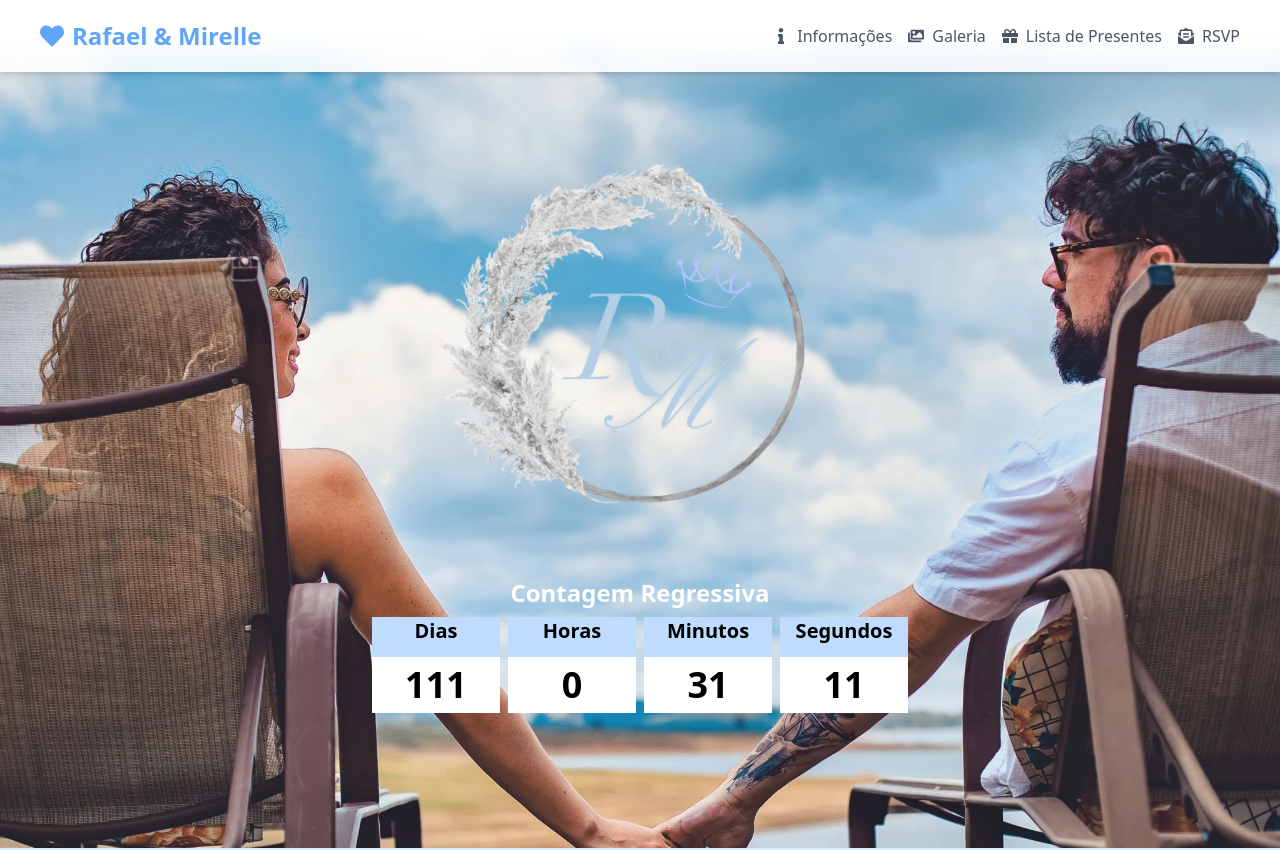
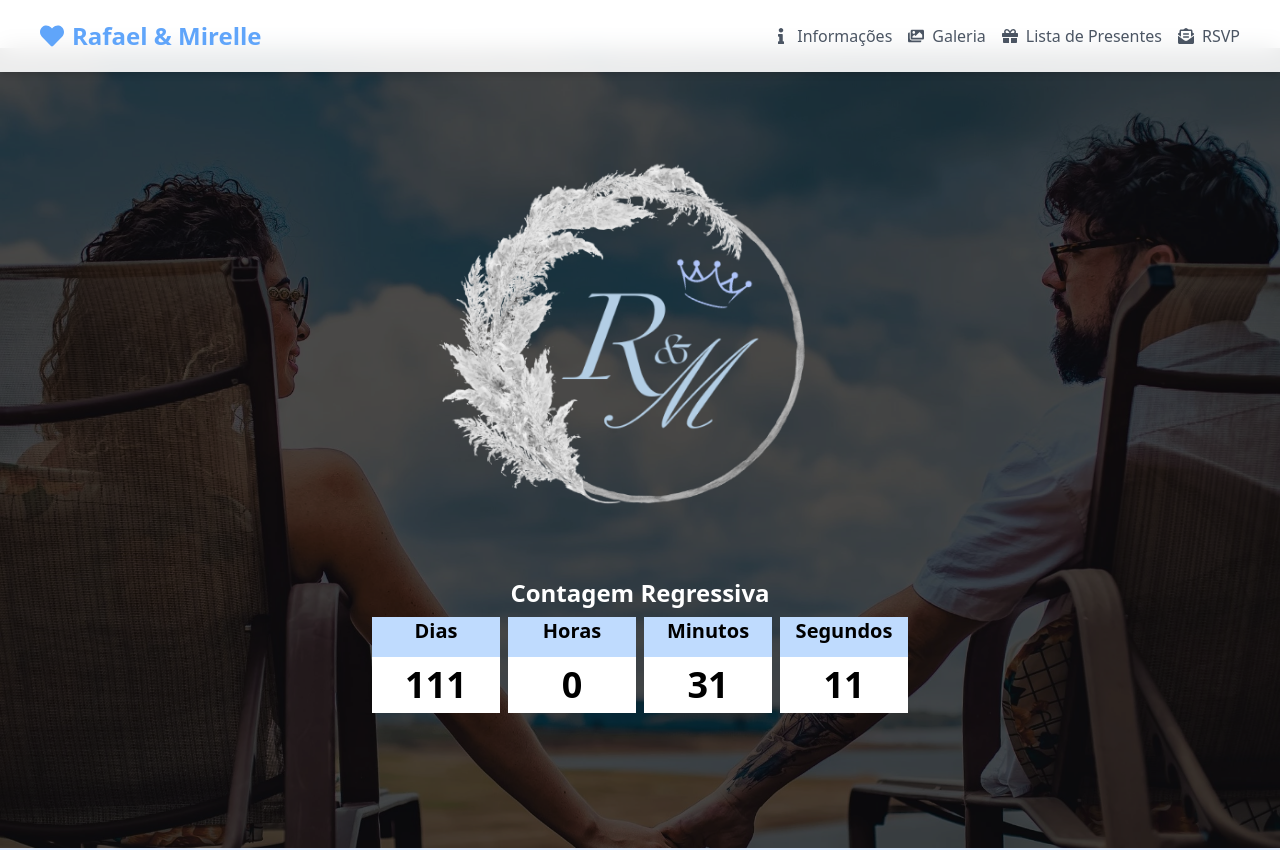
Before and after one commit to rafael-campos/SiteCasamento, a Next.js app: page / in a window 1280 px wide. Shown: the top 850 px of the page. Built offline with nearby package versions, Linux system fonts and the light colour scheme.

Commit message:
nao funciona

```diff
--- a/components/Banner.tsx
+++ b/components/Banner.tsx
@@ -4,7 +4,7 @@
 export default function Banner() {
     return (
         <div className="w-full min-h-screen bg-home bg-cover bg-center mt-12">
-            <div className=" w-full min-h-screen flex justify-center items-center">
+            <div className="bg-black/70 w-full min-h-screen flex justify-center items-center">
                 <div className="text-center">
                     <div className="inline-block">
                         <Image src='/images/logo.webp' width={460} height={460} alt="imagem da moldura" />
```
